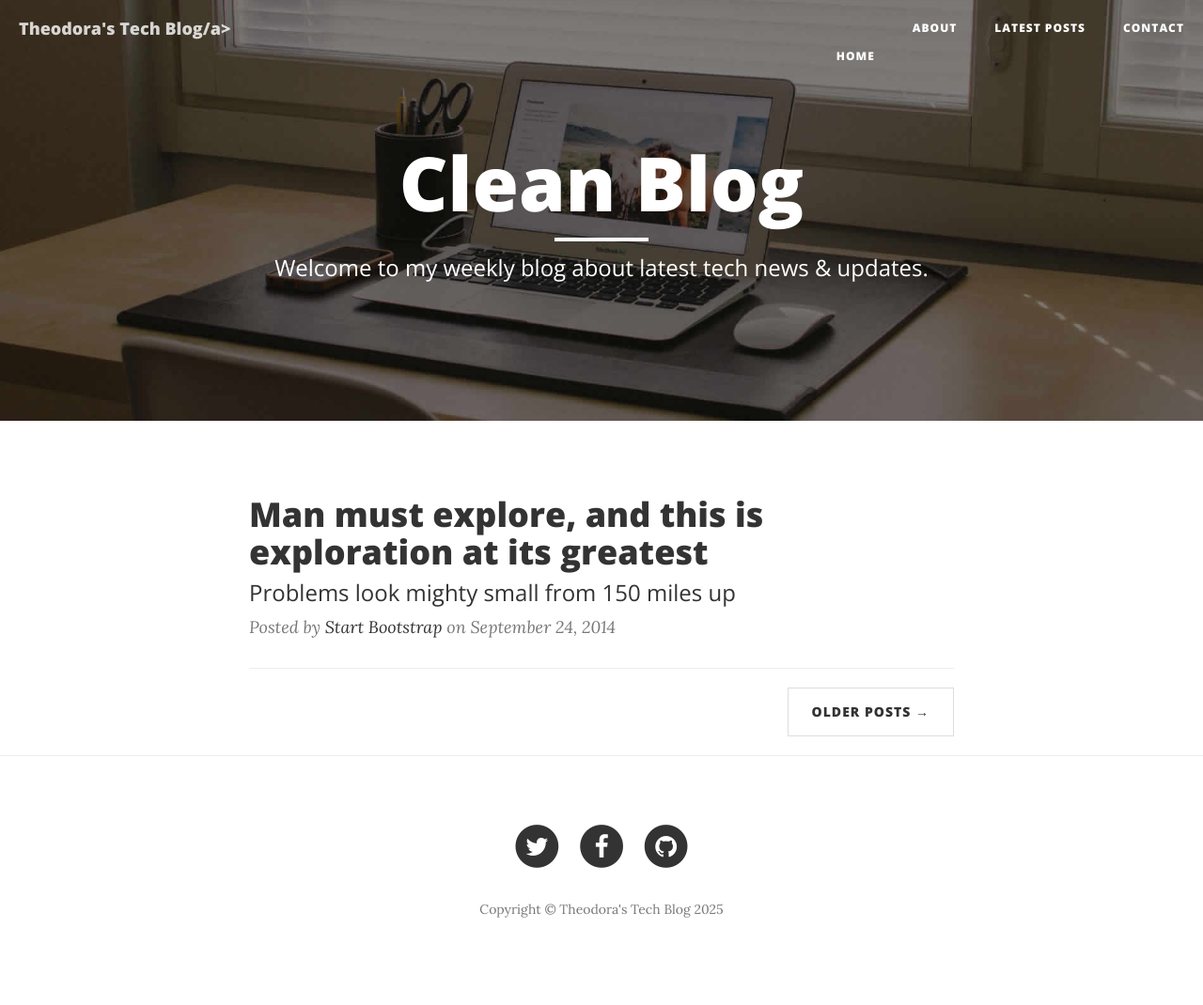
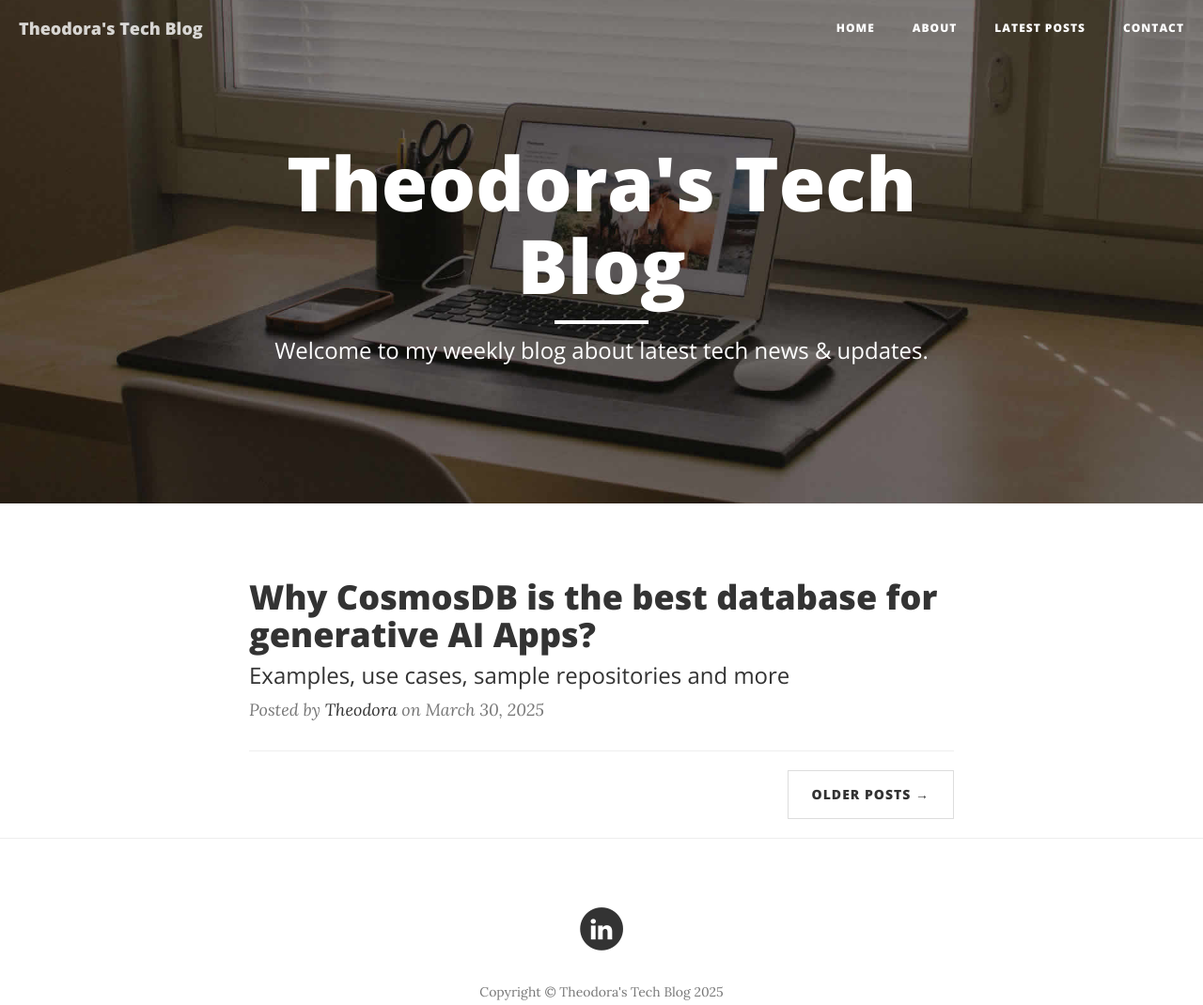
Before and after one commit to th-kyr/theodora, a website: page index.html in a window 1280 px wide. Shown: the whole page at 94% size. Before the commit the page ends 1044 px from the top, so only its background shows below. Drawn offline with nearby package versions, Linux system fonts and the light colour scheme.

Commit message:
Update index.html

```diff
--- a/index.html
+++ b/index.html
@@ -42,7 +42,7 @@
                     <span class="sr-only">Toggle navigation</span>
                     Menu <i class="fa fa-bars"></i>
                 </button>
-                <a class="navbar-brand" href="index.html">Theodora's Tech Blog/a>
+                <a class="navbar-brand" href="index.html">Theodora's Tech Blog</a>
             </div>
 
             <!-- Collect the nav links, forms, and other content for toggling -->
@@ -74,7 +74,7 @@
             <div class="row">
                 <div class="col-lg-8 col-lg-offset-2 col-md-10 col-md-offset-1">
                     <div class="site-heading">
-                        <h1>Clean Blog</h1>
+                        <h1>Theodora's Tech Blog</h1>
                         <hr class="small">
                         <span class="subheading">Welcome to my weekly blog about latest tech news & updates.</span>
                     </div>
@@ -90,13 +90,13 @@
                 <div class="post-preview">
                     <a href="post.html">
                         <h2 class="post-title">
-                            Man must explore, and this is exploration at its greatest
+                            Why CosmosDB is the best database for generative AI Apps?
                         </h2>
                         <h3 class="post-subtitle">
-                            Problems look mighty small from 150 miles up
+                            Examples, use cases, sample repositories and more
                         </h3>
                     </a>
-                    <p class="post-meta">Posted by <a href="#">Start Bootstrap</a> on September 24, 2014</p>
+                    <p class="post-meta">Posted by <a href="#">Theodora</a> on March 30, 2025</p>
                 </div>
                 <hr>
                     <!-- Main Content
@@ -152,26 +152,10 @@
                 <div class="col-lg-8 col-lg-offset-2 col-md-10 col-md-offset-1">
                     <ul class="list-inline text-center">
                         <li>
-                            <a href="#">
+                            <a href="https://www.linkedin.com/in/theodora-k/" target="_blank">
                                 <span class="fa-stack fa-lg">
                                     <i class="fa fa-circle fa-stack-2x"></i>
-                                    <i class="fa fa-twitter fa-stack-1x fa-inverse"></i>
-                                </span>
-                            </a>
-                        </li>
-                        <li>
-                            <a href="#">
-                                <span class="fa-stack fa-lg">
-                                    <i class="fa fa-circle fa-stack-2x"></i>
-                                    <i class="fa fa-facebook fa-stack-1x fa-inverse"></i>
-                                </span>
-                            </a>
-                        </li>
-                        <li>
-                            <a href="#">
-                                <span class="fa-stack fa-lg">
-                                    <i class="fa fa-circle fa-stack-2x"></i>
-                                    <i class="fa fa-github fa-stack-1x fa-inverse"></i>
+                                    <i class="fa fa-linkedin fa-stack-1x fa-inverse"></i>
                                 </span>
                             </a>
                         </li>
```
